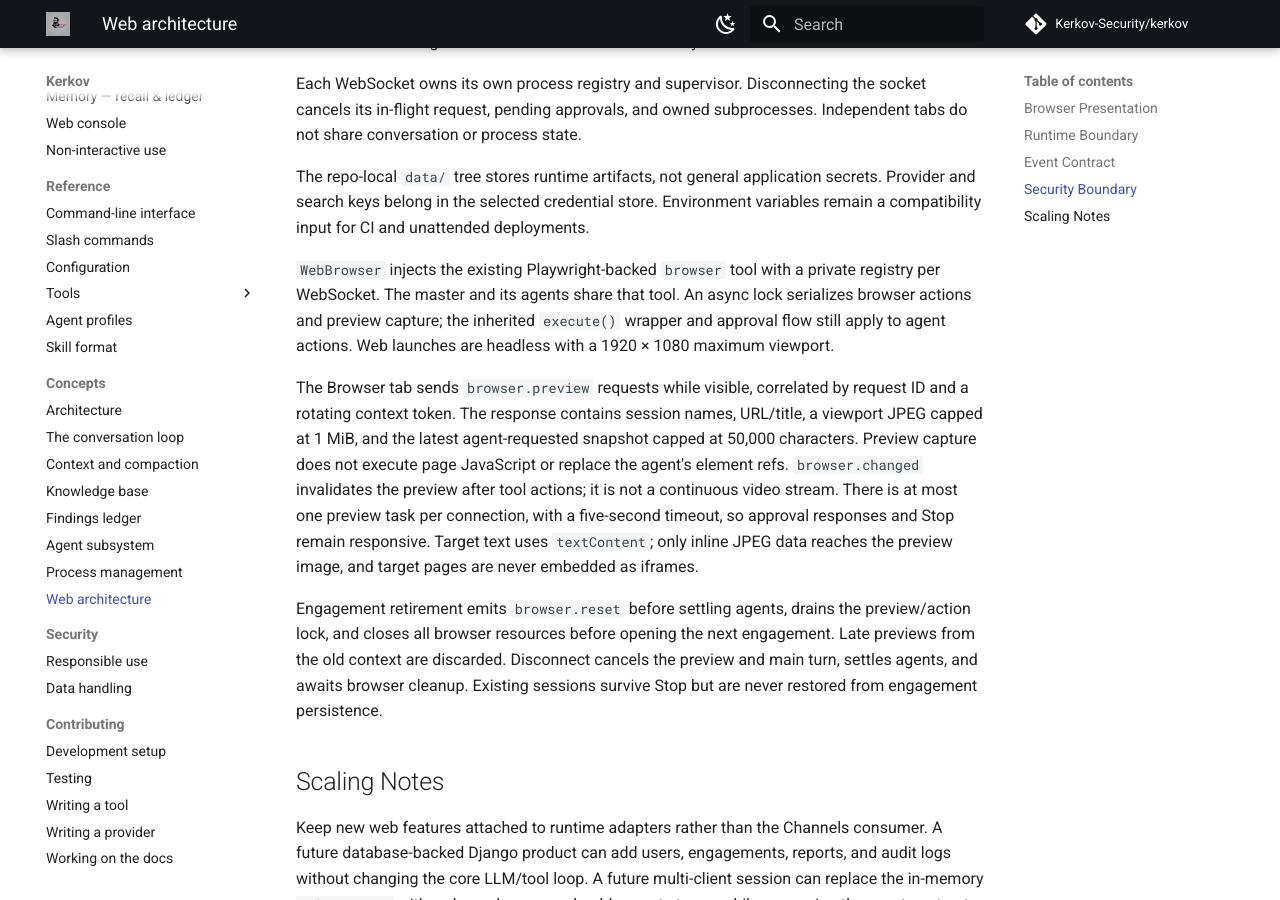
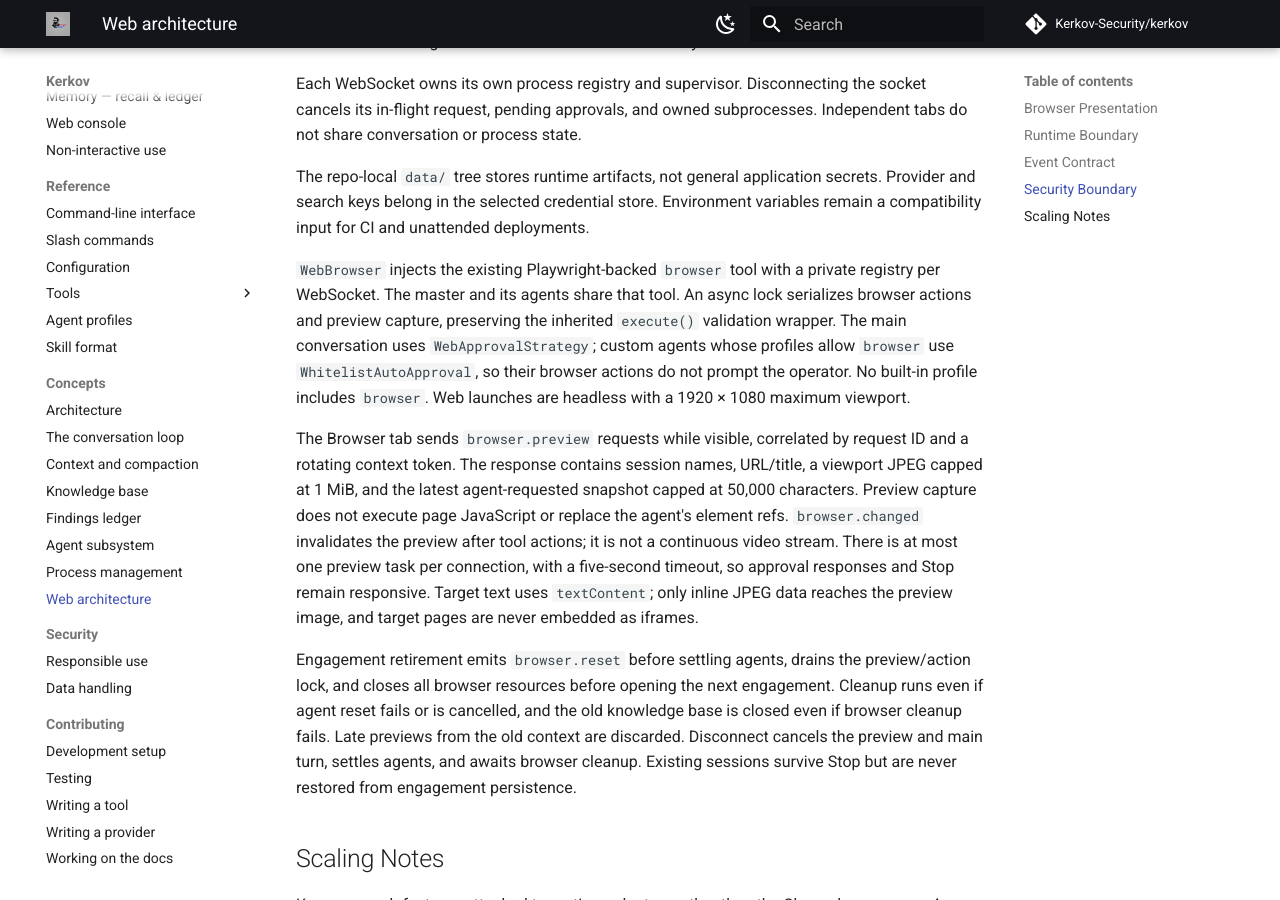
Before and after one commit to Kerkov-Security/kerkov, an MkDocs documentation site: the page built from docs/concepts/web-architecture.md, in a window 1280 px wide and 900 px high, scrolled down 6845 px. Built offline with MkDocs 1.6.1 and Material for MkDocs 9.7.7, drawn with Linux system fonts in a browser that asks for light colours; comment, search, counter and statistics services are not loaded.

Commit message:
Address browser integration review feedback

```diff
--- a/docs/concepts/web-architecture.md
+++ b/docs/concepts/web-architecture.md
@@ -307,9 +307,11 @@ deployments.
 
 `WebBrowser` injects the existing Playwright-backed `browser` tool with a private
 registry per WebSocket. The master and its agents share that tool. An async lock
-serializes browser actions and preview capture; the inherited `execute()` wrapper
-and approval flow still apply to agent actions. Web launches are headless with a
-1920 × 1080 maximum viewport.
+serializes browser actions and preview capture, preserving the inherited
+`execute()` validation wrapper. The main conversation uses `WebApprovalStrategy`;
+custom agents whose profiles allow `browser` use `WhitelistAutoApproval`, so
+their browser actions do not prompt the operator. No built-in profile includes
+`browser`. Web launches are headless with a 1920 × 1080 maximum viewport.
 
 The Browser tab sends `browser.preview` requests while visible, correlated by
 request ID and a rotating context token. The response contains session names,
@@ -323,9 +325,11 @@ the preview image, and target pages are never embedded as iframes.
 
 Engagement retirement emits `browser.reset` before settling agents, drains the
 preview/action lock, and closes all browser resources before opening the next
-engagement. Late previews from the old context are discarded. Disconnect cancels
-the preview and main turn, settles agents, and awaits browser cleanup. Existing
-sessions survive Stop but are never restored from engagement persistence.
+engagement. Cleanup runs even if agent reset fails or is cancelled, and the old
+knowledge base is closed even if browser cleanup fails. Late previews from the
+old context are discarded. Disconnect cancels the preview and main turn, settles
+agents, and awaits browser cleanup. Existing sessions survive Stop but are never
+restored from engagement persistence.
 
 ## Scaling Notes
 
```
Also changed, not shown: docs/guides/web-console.md (+10 -6 lines), 2 other files.
